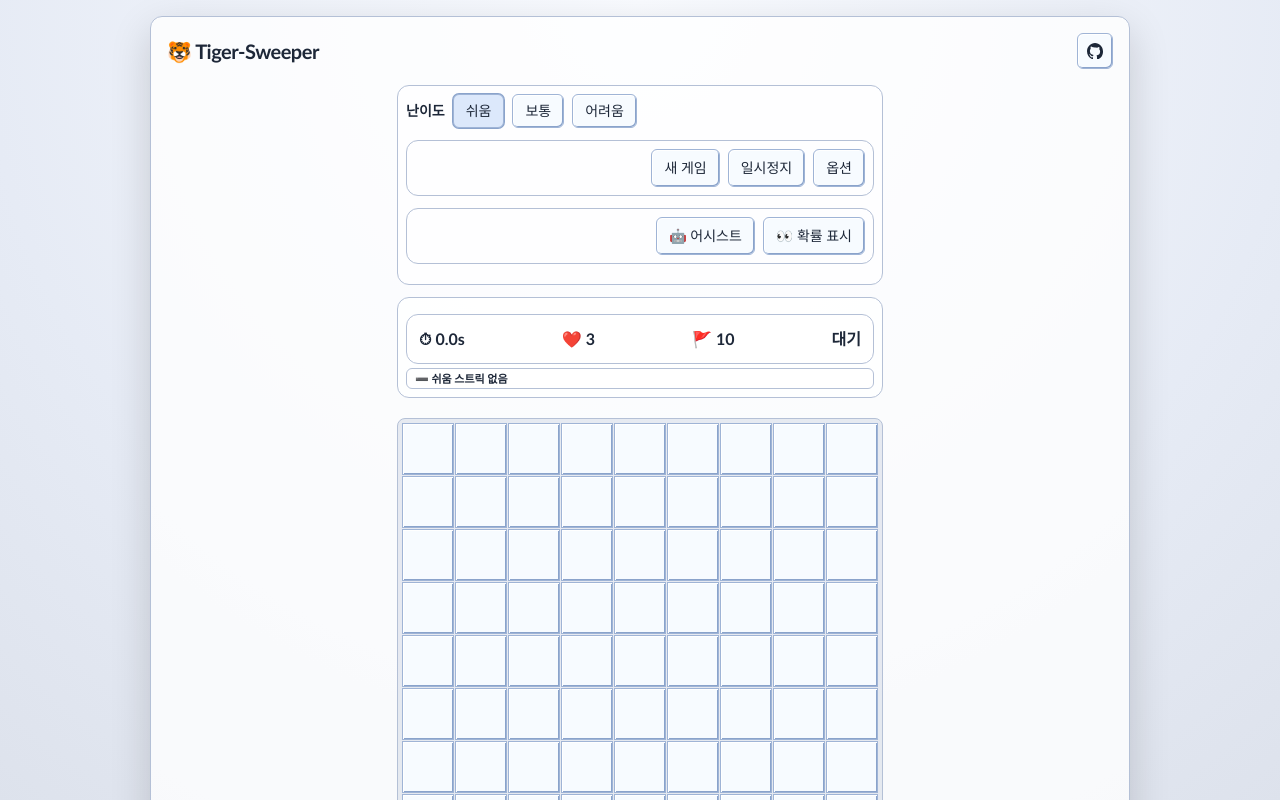
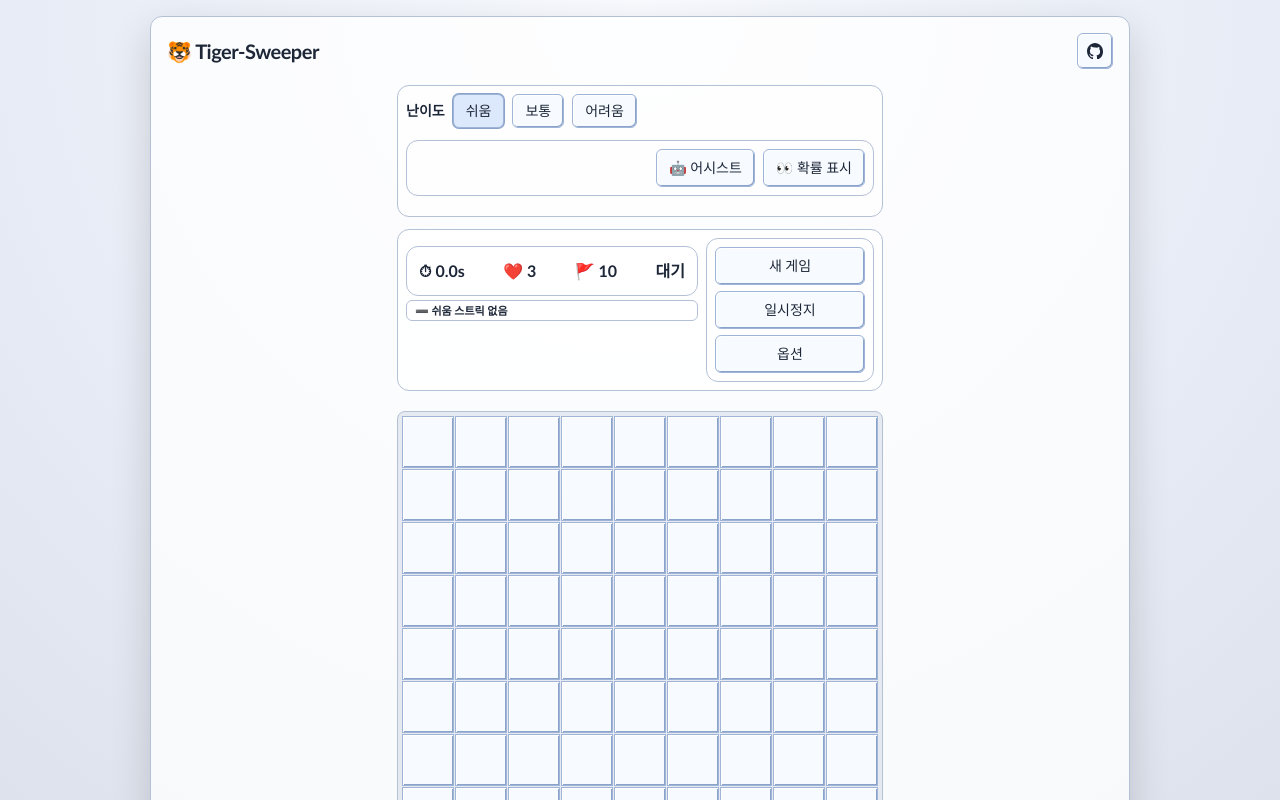
Before and after one commit to MTGVim/tiger-sweeper, a React (Vite) app: page / in a window 1280 px wide. Shown: the top 800 px of the page. Built offline with nearby package versions, Linux system fonts and the light colour scheme.

Commit message:
feat: place new game pause options beside status panel

```diff
--- a/src/App.tsx
+++ b/src/App.tsx
@@ -374,6 +374,7 @@ export const App = () => {
               autoSolveDisabled={autoSolveDisabled}
               showProbabilities={state.showProbabilities}
               hideStatus
+              hidePrimaryControls
               labels={t.hud}
               onReset={handleNewGame}
               onToggleAI={() => dispatch({ type: 'TOGGLE_AI' })}
@@ -388,6 +389,8 @@ export const App = () => {
         </div>
 
         <div className="sticky top-2 z-20 mt-3 mx-auto w-full max-w-[486px] rounded-xl border border-[var(--border)] bg-[var(--panel)] p-2">
+          <div className="grid min-w-0 gap-2 sm:grid-cols-[minmax(0,1fr)_auto] sm:items-start">
+            <div className="min-w-0">
               <div className="mt-2 flex min-w-0 items-center justify-between gap-2 rounded-xl border border-[var(--border)] bg-white/60 p-2 text-xs font-bold sm:p-3 sm:text-base">
                 <span>⏱ {timerText}</span>
                 <span>❤️ {state.lives}</span>
@@ -396,6 +399,23 @@ export const App = () => {
               </div>
               <div className="mt-1 rounded-md border border-[var(--border)] bg-white/75 px-2 py-1 text-[11px] font-bold leading-none">
                 {currentStreak.kind === 'win' ? '🔥' : currentStreak.kind === 'lose' ? '💥' : '➖'} {streakLabel}
+              </div>
+            </div>
+            <div className="flex min-w-0 flex-wrap justify-end gap-1.5 rounded-xl border border-[var(--border)] bg-white/60 p-2 sm:w-[168px] sm:flex-col sm:justify-start">
+              <button className="ui-button rounded-md px-3 py-2 text-sm" onClick={handleNewGame}>
+                {t.hud.newGame}
+              </button>
+              <button
+                className="ui-button rounded-md px-3 py-2 text-sm"
+                onClick={() => dispatch({ type: 'TOGGLE_PAUSE' })}
+                disabled={pauseDisabled}
+              >
+                {state.paused ? t.hud.resume : t.hud.pause}
+              </button>
+              <button className="ui-button rounded-md px-3 py-2 text-sm" onClick={openOptions}>
+                {t.hud.options}
+              </button>
+            </div>
           </div>
         </div>
 
--- a/src/components/HUD/HUD.tsx
+++ b/src/components/HUD/HUD.tsx
@@ -13,6 +13,7 @@ interface Props {
   showProbabilities: boolean;
   hideStatus?: boolean;
   hideOptionsButton?: boolean;
+  hidePrimaryControls?: boolean;
   labels: {
     newGame: string;
     probability: string;
@@ -47,6 +48,7 @@ export const HUD = ({
   showProbabilities,
   hideStatus = false,
   hideOptionsButton = false,
+  hidePrimaryControls = false,
   labels,
   onReset,
   onToggleAI,
@@ -57,6 +59,7 @@ export const HUD = ({
 }: Props) => {
   return (
     <div className="mb-3 grid min-w-0 gap-2 sm:gap-3">
+      {hidePrimaryControls ? null : (
         <div className="flex min-w-0 flex-wrap justify-end gap-1.5 rounded-xl border border-[var(--border)] bg-white/60 p-2 sm:gap-2">
           <button className={buttonClass} onClick={onReset}>{labels.newGame}</button>
           <button className={buttonClass} onClick={onTogglePause} disabled={pauseDisabled}>
@@ -64,6 +67,7 @@ export const HUD = ({
           </button>
           {hideOptionsButton ? null : <button className={buttonClass} onClick={onOpenOptions}>{labels.options}</button>}
         </div>
+      )}
       <div className="flex min-w-0 flex-wrap items-start justify-end gap-1.5 rounded-xl border border-[var(--border)] bg-white/60 p-2 sm:gap-2">
         <div className="relative inline-flex flex-col items-end">
           <button
```
Lines whose indentation alone changed are shown as unchanged.
